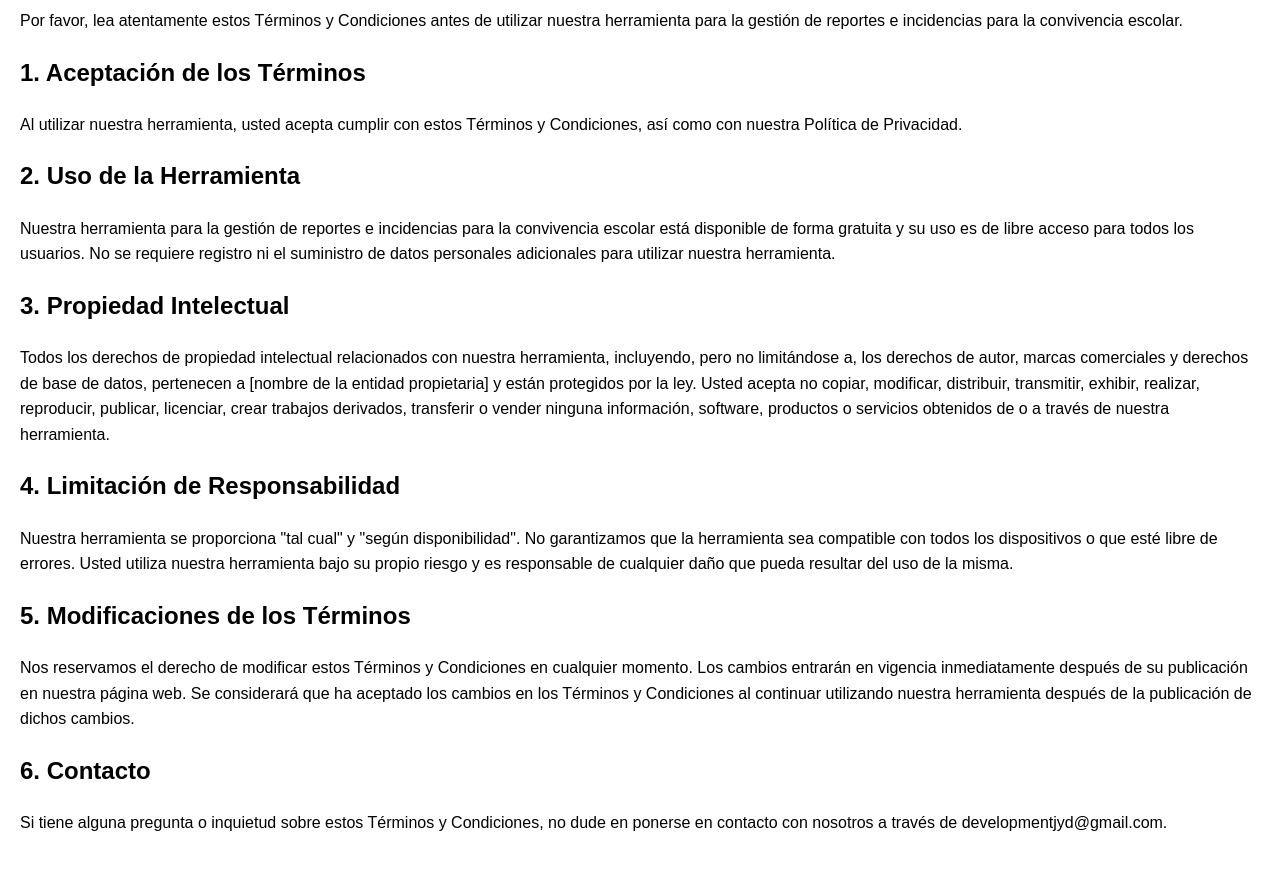
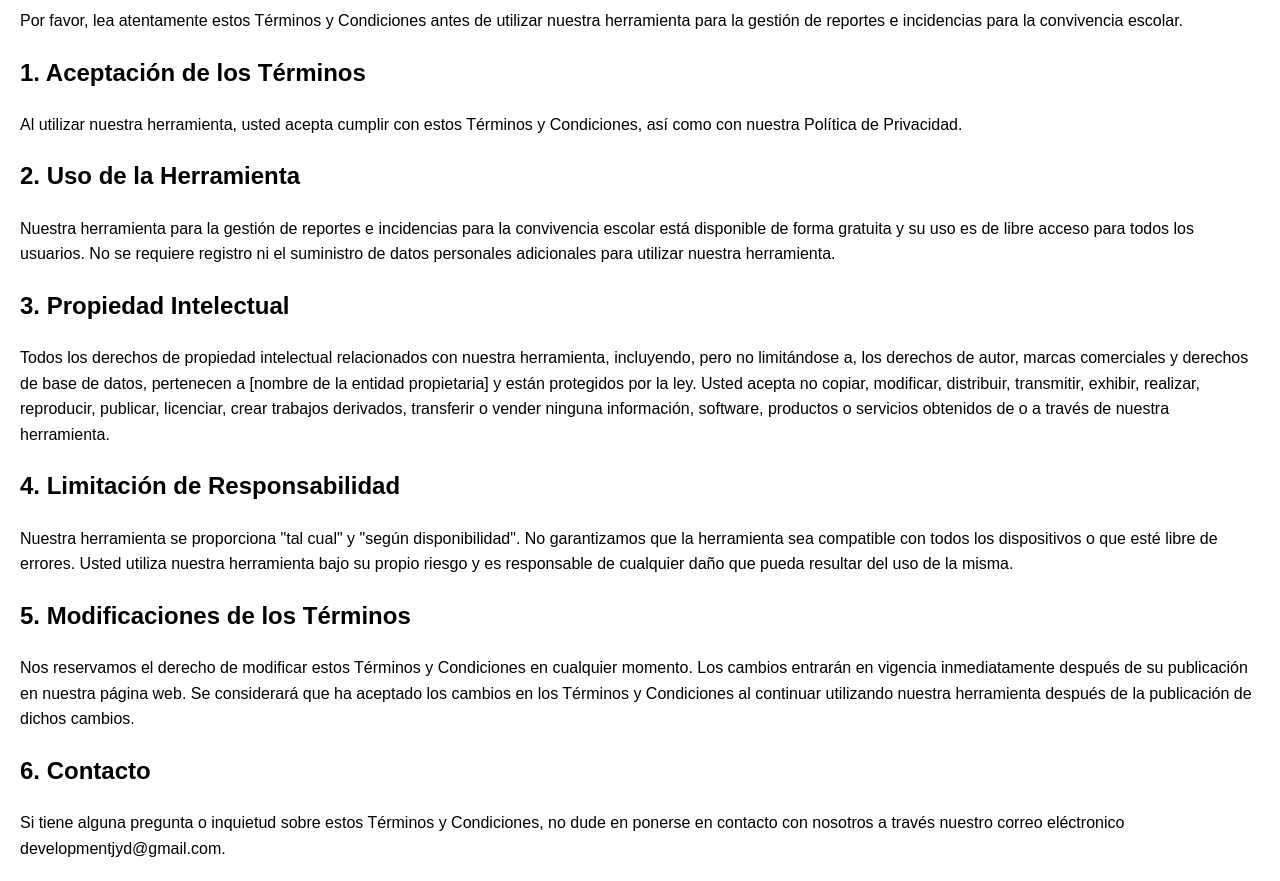
Before and after one commit to developmentJD/terms-data-convive, a plain HTML site: page index.html in a window 1280 px wide. Shown: the part 86-967 px from the top of the page. Before the commit the page ends 942 px from the top, so only its background shows below. Drawn offline with Linux system fonts and the light colour scheme.

Commit message:
Update index.html

```diff
--- a/index.html
+++ b/index.html
@@ -38,6 +38,6 @@
     <p>Nos reservamos el derecho de modificar estos Términos y Condiciones en cualquier momento. Los cambios entrarán en vigencia inmediatamente después de su publicación en nuestra página web. Se considerará que ha aceptado los cambios en los Términos y Condiciones al continuar utilizando nuestra herramienta después de la publicación de dichos cambios.</p>
 
     <h2>6. Contacto</h2>
-    <p>Si tiene alguna pregunta o inquietud sobre estos Términos y Condiciones, no dude en ponerse en contacto con nosotros a través de developmentjyd@gmail.com.</p>
+    <p>Si tiene alguna pregunta o inquietud sobre estos Términos y Condiciones, no dude en ponerse en contacto con nosotros a través nuestro correo eléctronico developmentjyd@gmail.com.</p>
 </body>
 </html>
```
